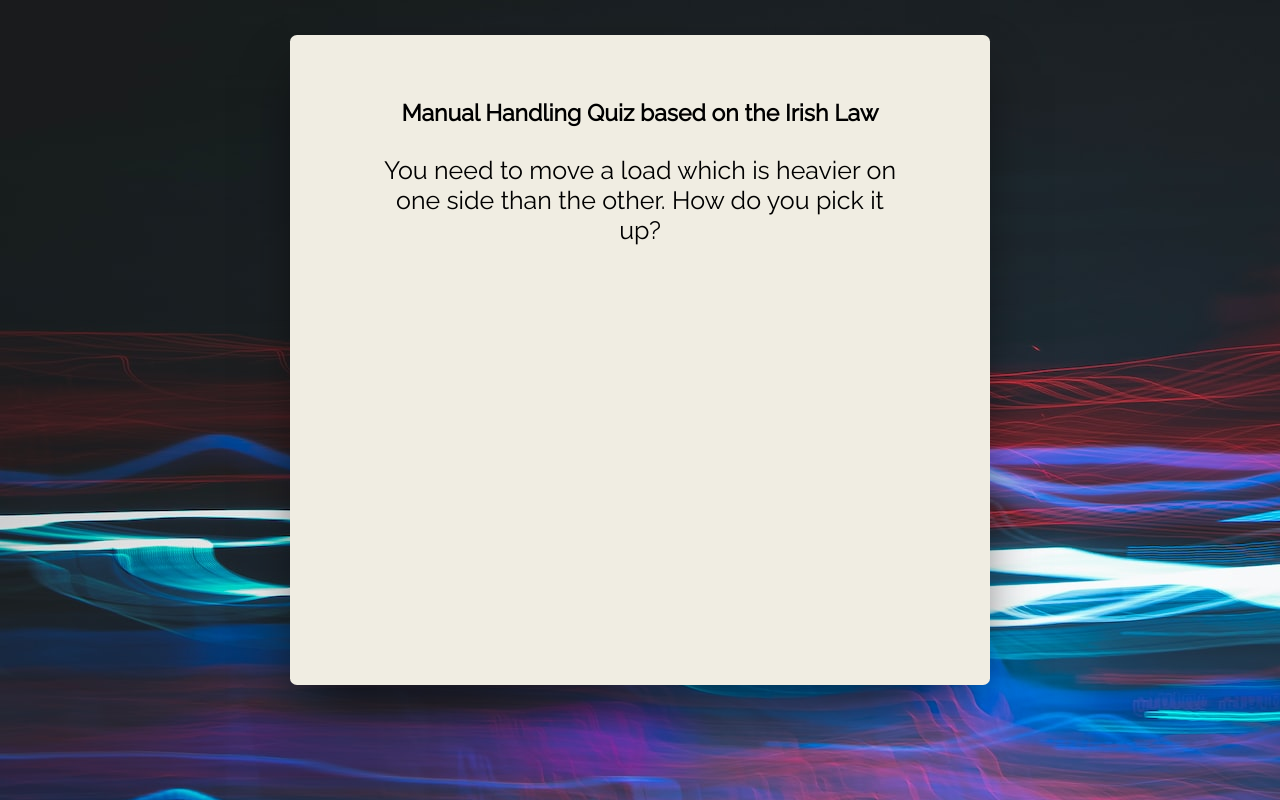
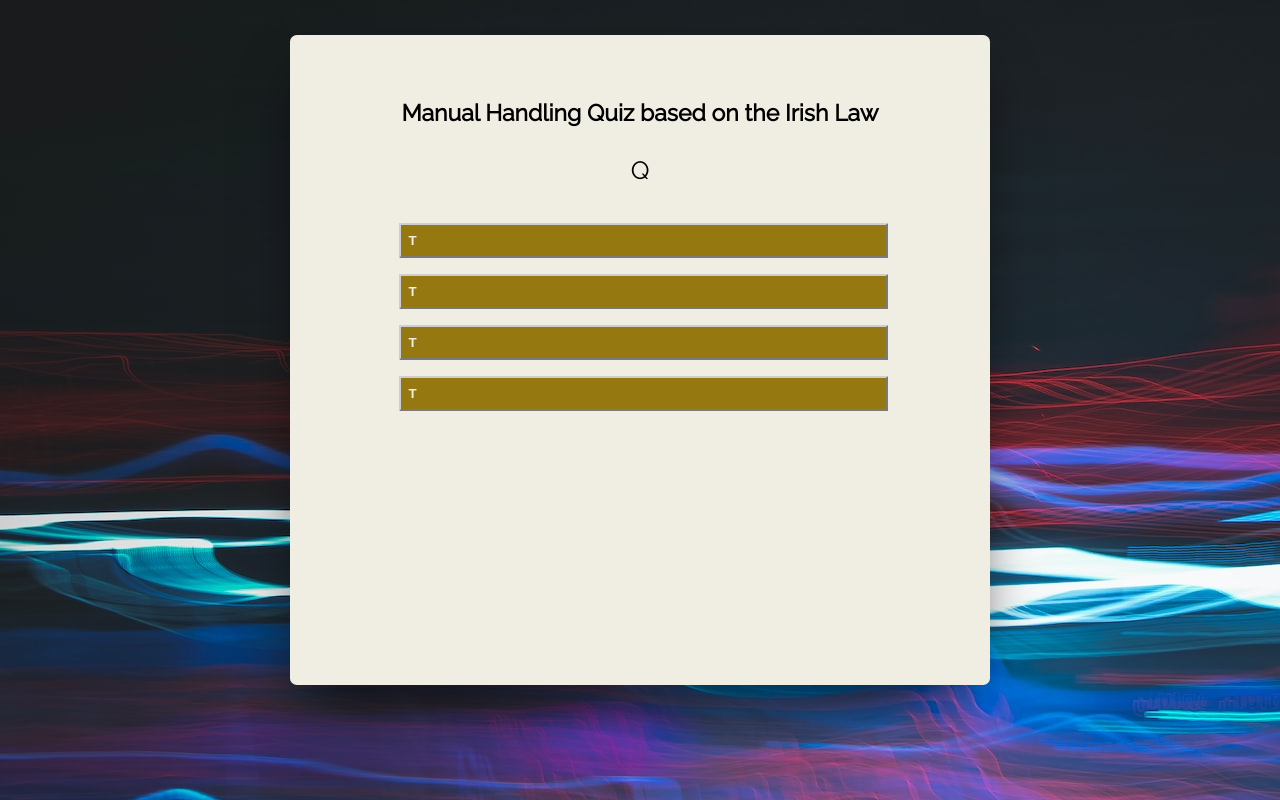
Before and after one commit to Mags07/Manual_Handling_Quiz, a plain HTML site: page index.html in a window 1280 px wide. Both pictures are taken after a click on the button "Start". Drawn offline with Linux system fonts and the light colour scheme.

Commit message:
test answer option apperance

```diff
--- a/assets/js/script.js
+++ b/assets/js/script.js
@@ -214,12 +214,12 @@ const questions = [{
 
 //Selecting elements by declaring constants.
 const startButton = document.querySelector(".start_btn");
-const nextButton = document.querySelector(".next_btn");;
+const nextButton = document.querySelector(".next_btn");
 const questionElement = document.querySelector("#question");
 const optionsElement = document.querySelector(".options");
 const resultContainer = document.querySelector(".result");
 
-//Shuffling the questions, so there is a veriety for returning visitors.
+//Shuffling the questions, so there is a variety for returning visitors.
 let shuffledQuestions;
 let currentQuestionIndex;
 
@@ -240,7 +240,7 @@ function startQuiz() {
     // resultsContainer.classList.add("hide");
     // quizContainer.style.display = "block";
     questionIndex = 0;
-    shuffledQuestions = questions.sort(() => Math.random() - 0.5);
+    shuffleQuestions = questions.sort(() => Math.random() - 0.5);
     loadQuestion();
     nextButton.addEventListener("click", () => {
         questionIndex++;
@@ -248,14 +248,16 @@ function startQuiz() {
     }
 
 function loadQuestion() {
-    showQuestion(shuffledQuestions[questionIndex])
+    reset()
+    showQuestion(shuffleQuestions[questionIndex])
     }
 
 function showQuestion(question) {
     questionElement.innerText = question.question
     question.answers.forEach(answer => {
         const button = document.createElement('button')
-        button.innerText = answer.text
+        button.innerText = answer.option[0]
+            console.log(answer.option[0]);
         document.body.insertBefore(button, optionsElement);
         button.classList.add('btn')
         if (answer.correct) {
--- a/index.html
+++ b/index.html
@@ -29,10 +29,10 @@
             <div class="hide">
                 <div id="question">Q</div>
                 <div class="options">
-                    <!-- <button class="choice opt_btn" id="a">T</button>
+                    <button class="choice opt_btn" id="a">T</button>
                     <button class="choice opt_btn" id="b">T</button>
                     <button class="choice opt_btn" id="c">T</button>
-                    <button class="choice opt_btn" id="d">T</button> -->
+                    <button class="choice opt_btn" id="d">T</button>
                     <button class="hide placeholder"></button>
                 </div>
             </div>
```
